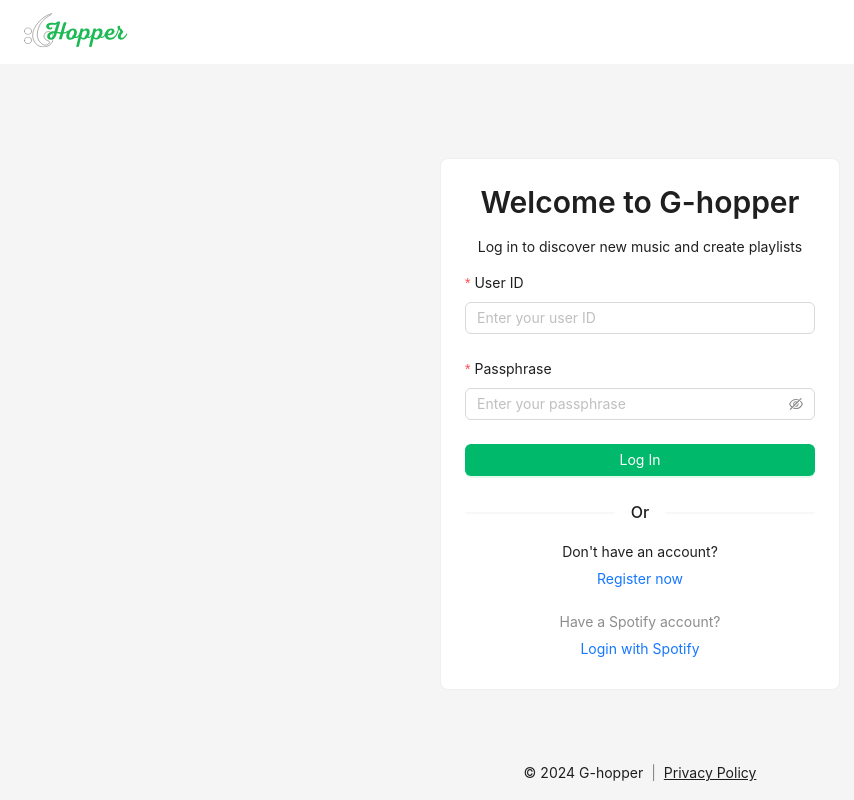
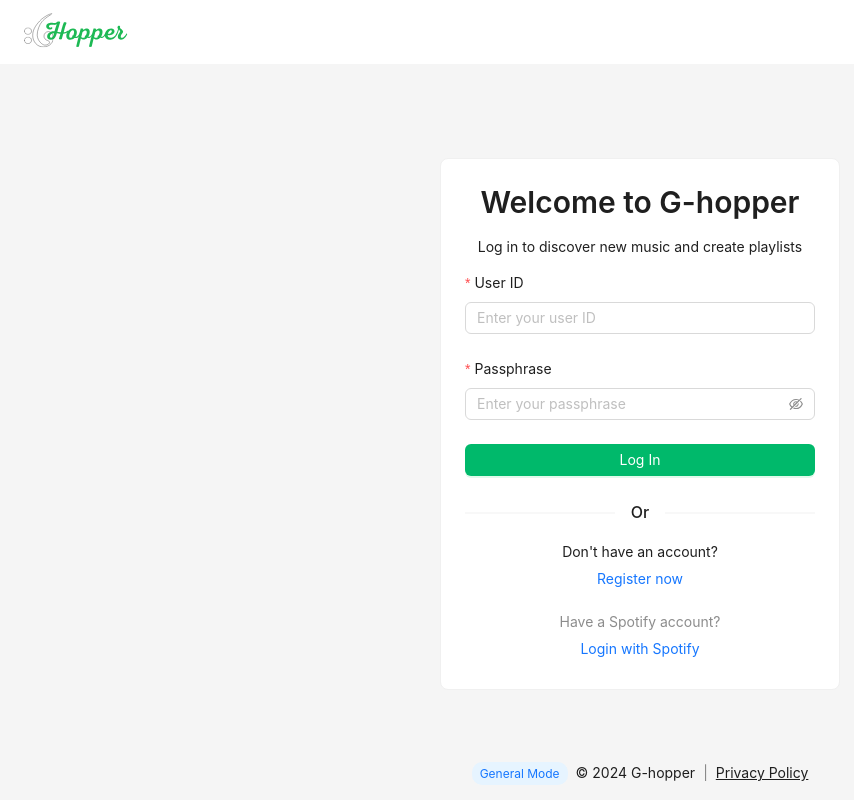
Before and after one commit to Emeruem-Kennedy1/ghopper, a React (Vite) app in the folder frontend/: page /non-spotify in a window 1280 px wide. Shown: the whole page, without its empty margins (0-854 px from the left). Built offline with nearby package versions, Linux system fonts and the light colour scheme.

Commit message:
fix footer issue

```diff
--- a/frontend/src/components/layout/MainLayout.tsx
+++ b/frontend/src/components/layout/MainLayout.tsx
@@ -2,6 +2,7 @@
 import { Layout } from "antd";
 import CustomHeader from "./CustomHeader";
 import { config } from "../../config";
+import PrivacyFooter from "./PrivacyFooter";
 
 const { Content } = Layout;
 
@@ -18,6 +19,7 @@
       >
         {children}
       </Content>
+      <PrivacyFooter spotify={false} />
     </Layout>
   );
 };
--- a/frontend/src/components/layout/NonSpotifyLayout.tsx
+++ b/frontend/src/components/layout/NonSpotifyLayout.tsx
@@ -21,7 +21,7 @@
       >
         {children}
       </Content>
-      <PrivacyFooter />
+      <PrivacyFooter spotify={true} />
     </Layout>
   );
 };
--- a/frontend/src/components/layout/PrivacyFooter.tsx
+++ b/frontend/src/components/layout/PrivacyFooter.tsx
@@ -1,13 +1,16 @@
 // components/layout/PrivacyFooter.tsx
 import React, { useState } from "react";
 import { Modal, Typography, Space, Layout, theme } from "antd";
-import { useNonSpotifyAuth } from "../../hooks/useNonSpotifyAuth";
 
 const { Footer } = Layout;
 const { Text, Title, Paragraph } = Typography;
 const { useToken } = theme;
 
-const PrivacyFooter: React.FC = () => {
+interface PrivacyFooterProps {
+  spotify: boolean;
+}
+
+const PrivacyFooter: React.FC<PrivacyFooterProps> = ({ spotify }) => {
   const [isModalOpen, setIsModalOpen] = useState(false);
 
   const showModal = () => {
@@ -19,7 +22,6 @@
   };
 
   const { token } = useToken();
-  const { userId } = useNonSpotifyAuth();
 
   return (
     <Footer
@@ -37,7 +39,7 @@
       }}
     >
       <Space>
-        {userId && (
+        {spotify && (
         <span
           style={{
             padding: "4px 8px",
```
